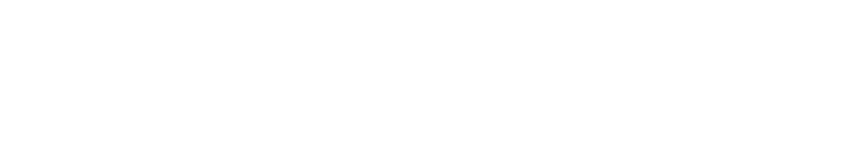
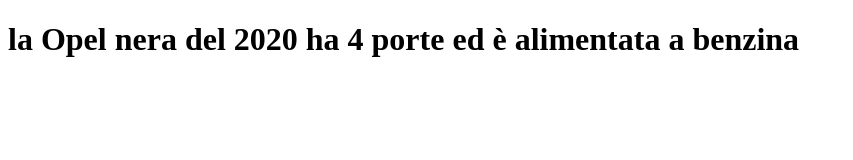
Before and after one commit to JacopoTrincanato/js-oop, a plain HTML site: page index.html in a window 1280 px wide. Shown: the whole page, without its empty margins (0-853 px from the left). Drawn offline with Linux system fonts and the light colour scheme.

Commit message:
change class element into opelNera in html, select it with document.querySelector in js, create a function that generates markup and add it into the DOM

```diff
--- a/index.html
+++ b/index.html
@@ -6,7 +6,7 @@
     <title>JS-OOP</title>
 </head>
 <body>
-    <h1 class="nuovaAutomobile"></h1>
+    <h1 class="opelNera"></h1>
 
 
     <script src="./main.js"></script>
--- a/main.js
+++ b/main.js
@@ -70,6 +70,17 @@ class Automobile extends Veicolo {
 
 //creo una nuova istanza di veicolo che rappresenti una Opel 2020 nera.
 let nuovaAutomobile = new Automobile('Opel', 2020, 'nera', 4, 'benzina', '1.2i 16V ECOTEC', 1.229);
+console.log(nuovaAutomobile);
+
+
+//seleziono l'elemento con la classe opelNera nell'HTML
+let opelNeraEl = document.querySelector('.opelNera');
+
+//creo una funzione che generi il markup
+function generateMarkup() {
+    const markup = `la Opel nera del 2020 ha ${nuovaAutomobile.porte} porte ed è alimentata a ${nuovaAutomobile.carburante}`;
+    return markup
+}
 
 //stampo il numero di porte e il tipo di carburante.
-console.log(`la Opel nera del 2020 ha ${nuovaAutomobile.porte} porte ed è alimentata a ${nuovaAutomobile.carburante}`);
+opelNeraEl.innerHTML = generateMarkup();
```
